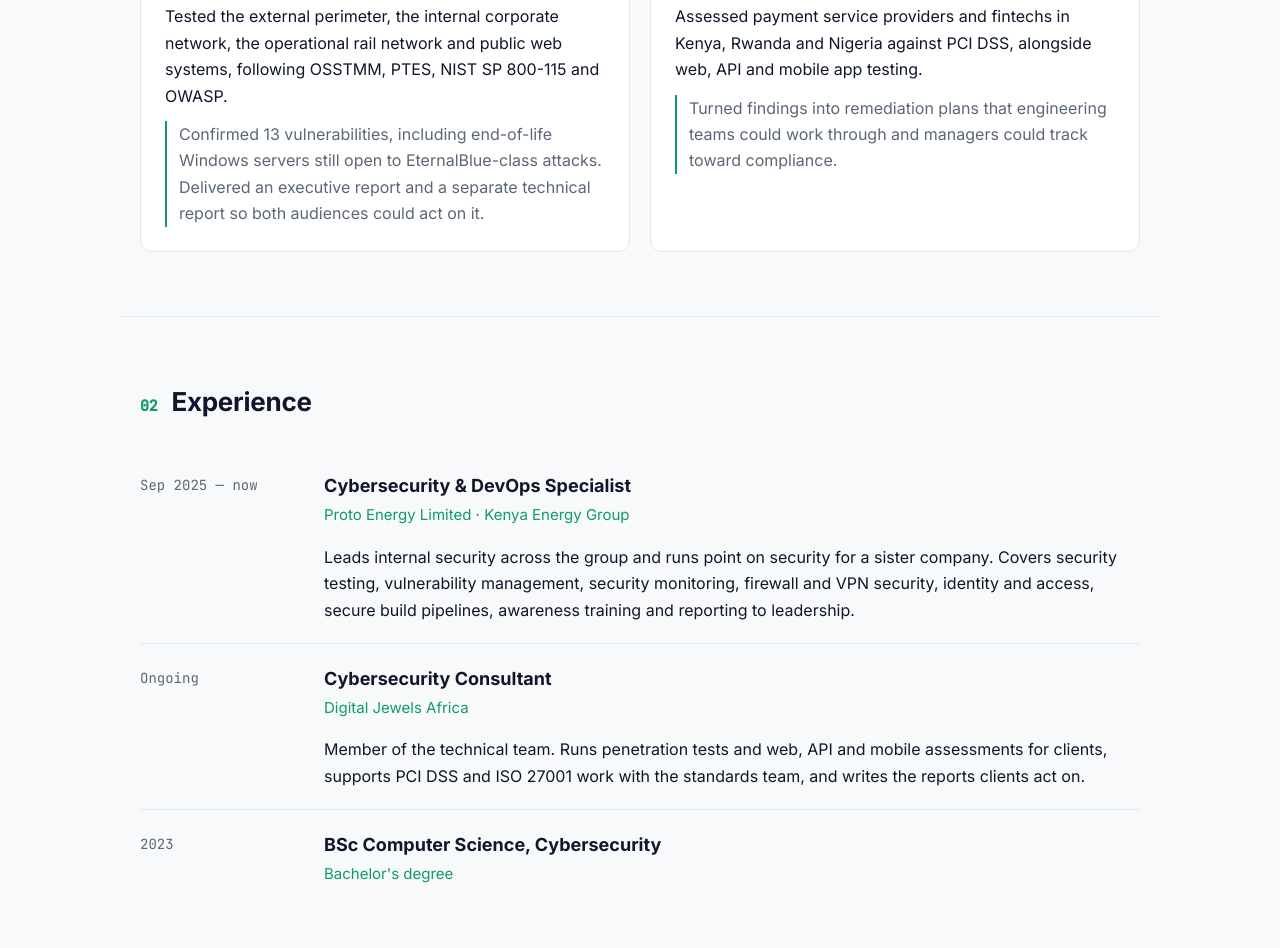
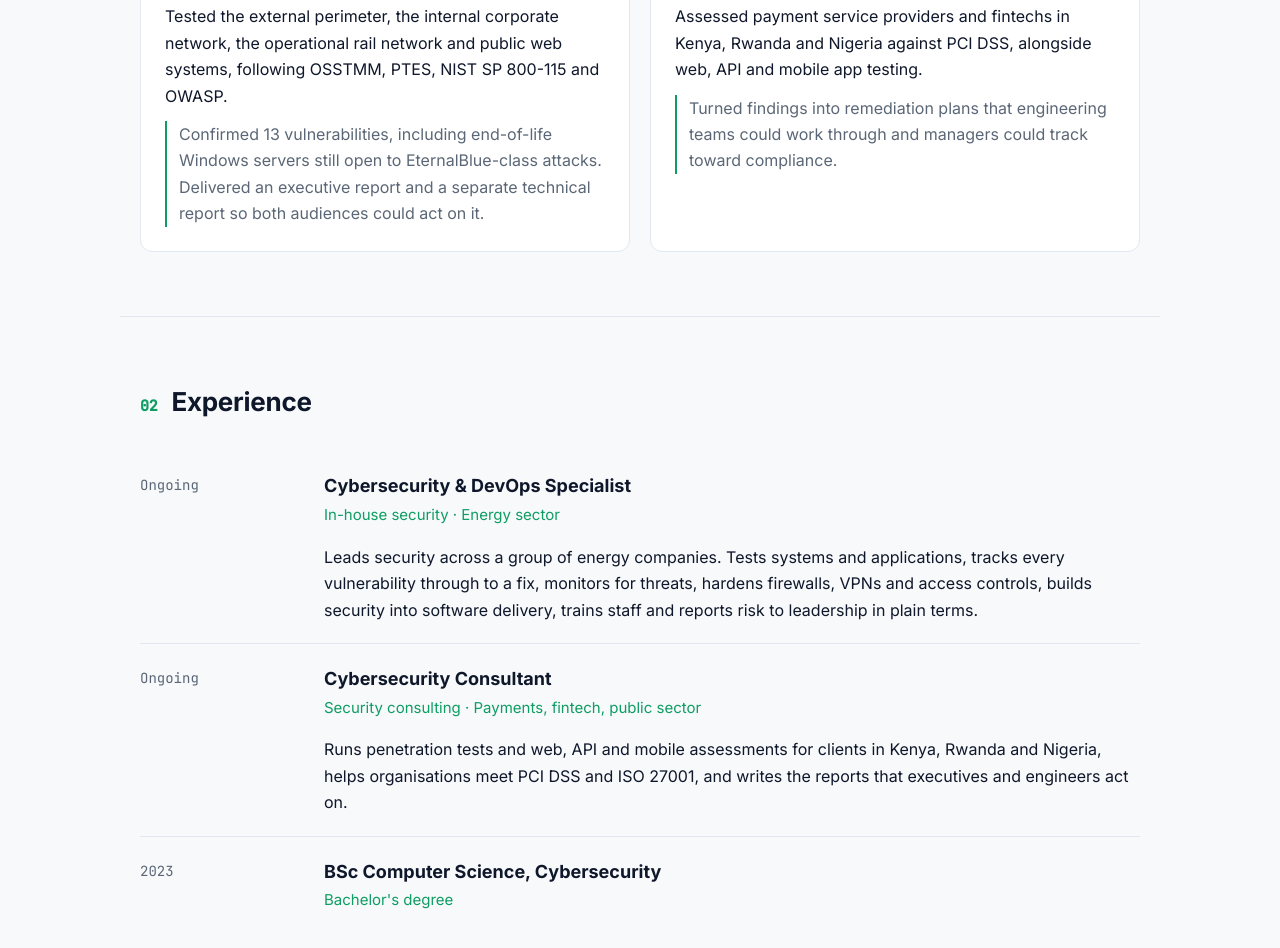
Before and after one commit to dnakidiva/portfolio, a plain HTML site: page index.html in a window 1280 px wide. Shown: the part 1442-2390 px from the top of the page. Drawn offline with Linux system fonts and the light colour scheme.

Commit message:
Refine work descriptions and experience details
Updated client and employer descriptions for clarity and confidentiality. Revised experience details to better reflect roles and responsibilities.

```diff
--- a/index.html
+++ b/index.html
@@ -45,7 +45,7 @@
 
     <section id="work" class="wrap section">
       <h2><span class="num">01</span> Selected work</h2>
-      <p class="section-note">Client names are left out because the work is under NDA.</p>
+      <p class="section-note">Client and employer names are left out; the work is under NDA.</p>
 
       <div class="cards">
         <article class="card">
@@ -111,15 +111,15 @@
 
       <ol class="timeline">
         <li>
-          <div class="when">Sep 2025 — now</div>
+          <div class="when">Ongoing</div>
           <div>
             <h3>Cybersecurity &amp; DevOps Specialist</h3>
-            <p class="org">Proto Energy Limited · Kenya Energy Group</p>
+            <p class="org">In-house security · Energy sector</p>
             <p>
-              Leads internal security across the group and runs point on security for a sister company. Covers
-              security testing, vulnerability management, security monitoring, firewall and VPN
-              security, identity and access, secure build pipelines, awareness training and
-              reporting to leadership.
+              Leads security across a group of energy companies. Tests systems and applications,
+              tracks every vulnerability through to a fix, monitors for threats, hardens firewalls,
+              VPNs and access controls, builds security into software delivery, trains staff and
+              reports risk to leadership in plain terms.
             </p>
           </div>
         </li>
@@ -127,11 +127,11 @@
           <div class="when">Ongoing</div>
           <div>
             <h3>Cybersecurity Consultant</h3>
-            <p class="org">Digital Jewels Africa</p>
+            <p class="org">Security consulting · Payments, fintech, public sector</p>
             <p>
-              Member of the technical team. Runs penetration tests and web, API and mobile
-              assessments for clients, supports PCI DSS and ISO 27001 work with the standards
-              team, and writes the reports clients act on.
+              Runs penetration tests and web, API and mobile assessments for clients in Kenya,
+              Rwanda and Nigeria, helps organisations meet PCI DSS and ISO 27001, and writes the
+              reports that executives and engineers act on.
             </p>
           </div>
         </li>
```
